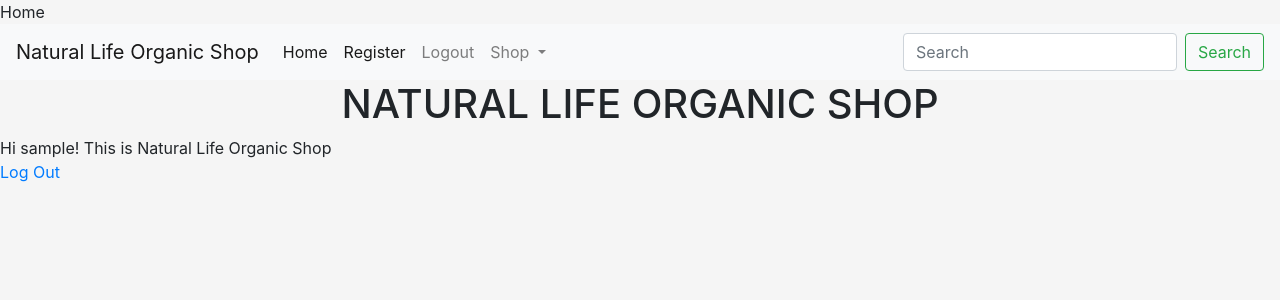
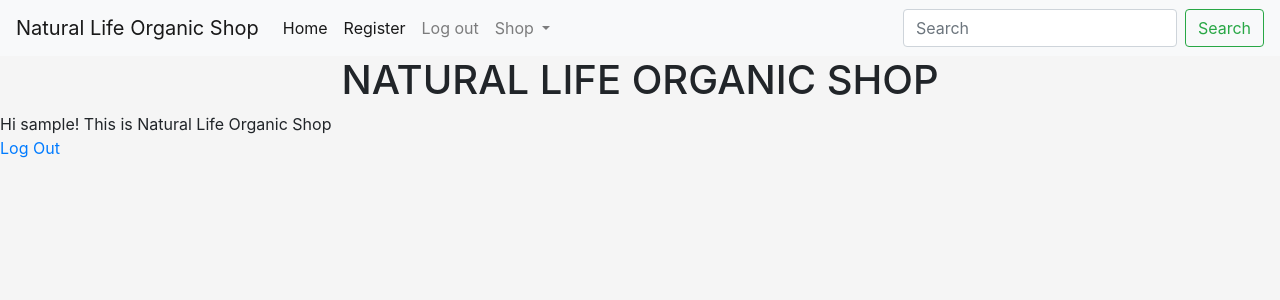
Before and after one commit to grupaaaa/final-project, a Django app: page /h/ in a window 1280 px wide. Shown: the top 300 px of the page. Run offline with Django 4.2, Linux system fonts and the light colour scheme; the visitor is signed in with stand-in values (Sample User, id 1).

Commit message:
update log out button

```diff
--- a/finalProject/main/templates/main/base.html
+++ b/finalProject/main/templates/main/base.html
@@ -37,7 +37,7 @@
 
                 {% if user.is_authenticated %}
                 <li class="nav-item">
-                 <a class="nav-link" href="{% url 'logout' %}">Logout</a>
+                 <a class="nav-link" href="{% url 'logout' %}">Log out</a>
                     {% else %}
                 </li>
                 <li class="nav-item">
--- a/finalProject/templates/home.html
+++ b/finalProject/templates/home.html
@@ -1,7 +1,6 @@
 <!-- templates/home.html-->
 {% extends 'main\base.html' %}
 
-{% block title %}Home{% endblock %}
 
 {% block content %}
 {% if user.is_authenticated %}
--- a/finalProject/templates/registration/login.html
+++ b/finalProject/templates/registration/login.html
@@ -1,7 +1,6 @@
 <!-- templates/registration/login.html -->
 {% extends 'main\base.html' %}
 
-{% block title %}{% endblock %}
 
 {% block content %}
 <h2>Log In</h2>
```
